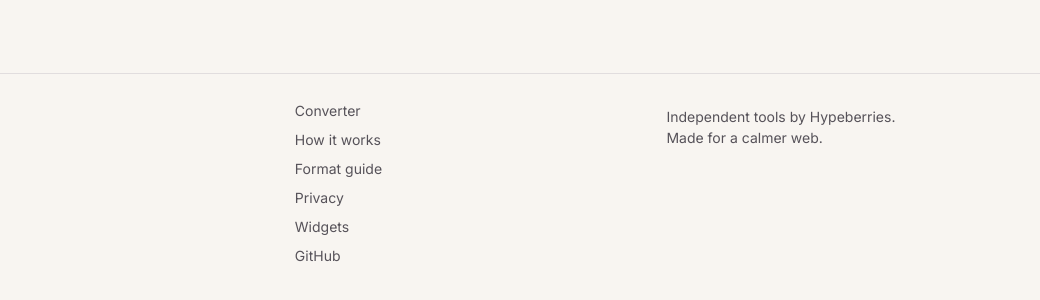
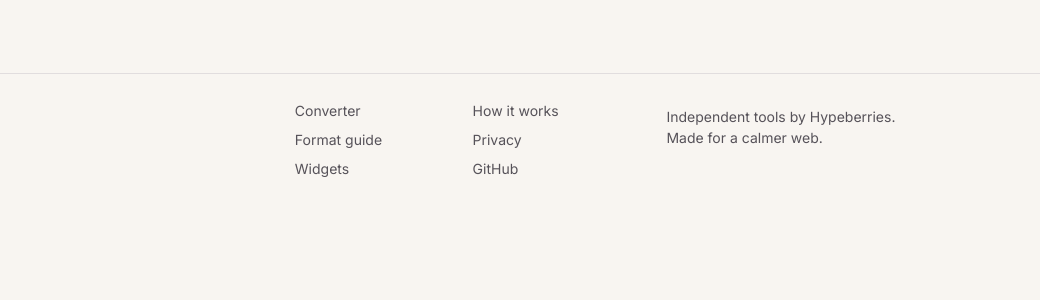
Before and after one commit to hypeberries/image-converter, a website built with Vite: page index.html in a window 1280 px wide. Shown: the part 2848-3148 px from the top of the page, 240-1280 px from the left. After the commit the page ends 3063 px from the top, so only its background shows below. Built offline with nearby package versions, Linux system fonts and the light colour scheme.

Commit message:
Arrange footer navigation in two columns

```diff
--- a/src/styles.css
+++ b/src/styles.css
@@ -258,7 +258,7 @@ footer { padding: 26px 0 36px; color: var(--muted); border-top: 1px solid var(--
 .footer-inner { width: min(1180px, calc(100% - 48px)); margin: 0 auto; display: grid; grid-template-columns: 1.35fr 1fr 1fr; gap: 48px; align-items: start; }
 .footer-brand img { width: 180px; height: auto; }
 .footer-inner p { margin: 6px 0 0; font-size: 14px; line-height: 1.5; }
-.footer-links { display: grid; justify-items: start; gap: 8px; }
+.footer-links { display: grid; grid-template-columns: repeat(2, minmax(0, 1fr)); justify-items: start; gap: 8px 32px; }
 .footer-links a { color: var(--muted); text-decoration: none; font-size: 14px; line-height: 1.5; }
 .footer-links a:hover { color: var(--accent); }
 .toast { position: fixed; left: 50%; bottom: 24px; z-index: 30; max-width: min(520px, calc(100% - 32px)); padding: 12px 17px; color: #fff; background: #292832; border-radius: 9px; box-shadow: 0 12px 34px rgba(0,0,0,.18); font-size: 13px; opacity: 0; transform: translate(-50%, 16px); pointer-events: none; transition: opacity .2s, transform .2s; }
```
